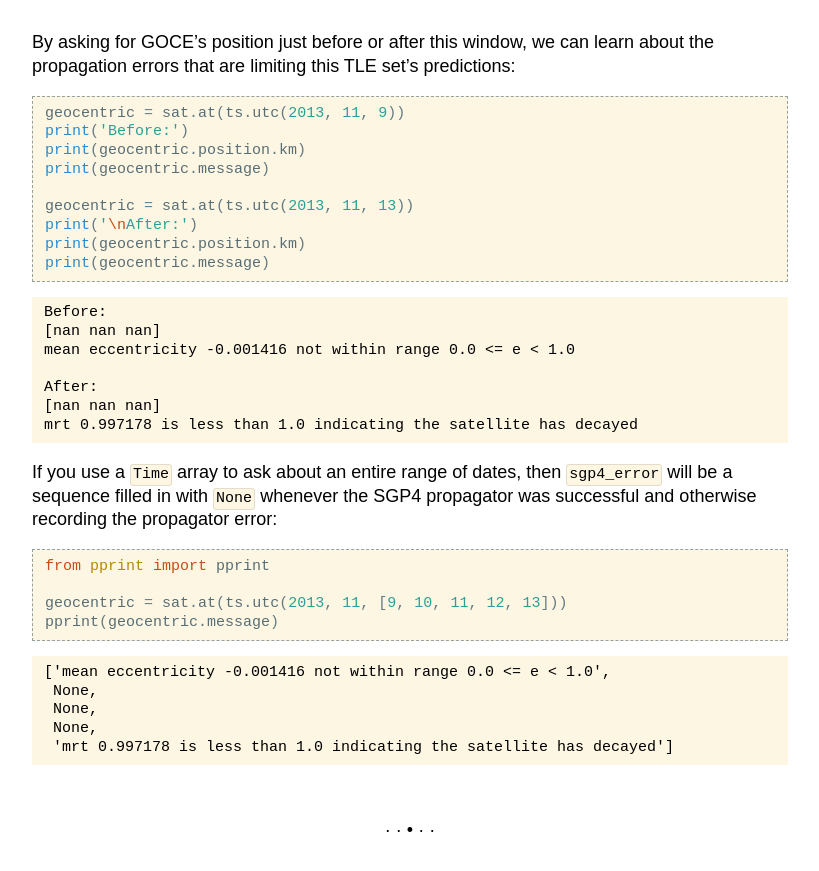
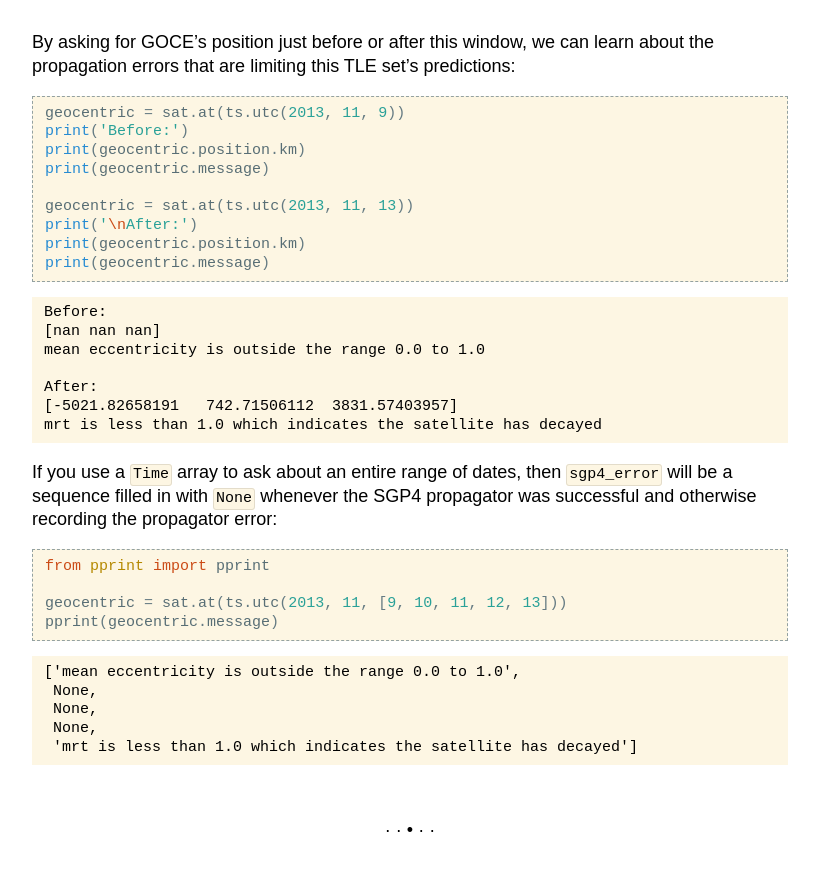
Before and after one commit to skyfielders/python-skyfield, a Sphinx documentation site: the page built from skyfield/documentation/earth-satellites.rst, in a window 1280 px wide and 900 px high, scrolled down 6396 px. Shown: the top 871 px of the window, without its empty margins (230-1049 px from the left). Built offline with Sphinx 7.4.7, drawn with Linux system fonts in a browser that asks for light colours; some web fonts are replaced; pages that are not in the unit, such as notebooks, are missing from menus; some of the changed text lies outside the part shown.

Commit message:
Get satellite doctests passing again

```diff
--- a/skyfield/documentation/earth-satellites.rst
+++ b/skyfield/documentation/earth-satellites.rst
@@ -441,11 +441,11 @@ that are limiting this TLE set’s predictions:
 
     Before:
     [nan nan nan]
-    mean eccentricity -0.001416 not within range 0.0 <= e < 1.0
+    mean eccentricity is outside the range 0.0 to 1.0
 
     After:
-    [nan nan nan]
-    mrt 0.997178 is less than 1.0 indicating the satellite has decayed
+    [-5021.82658191   742.71506112  3831.57403957]
+    mrt is less than 1.0 which indicates the satellite has decayed
 
 If you use a ``Time`` array to ask about an entire range of dates,
 then ``sgp4_error`` will be a sequence filled in with ``None``
@@ -461,8 +461,8 @@ and otherwise recording the propagator error:
 
 .. testoutput::
 
-    ['mean eccentricity -0.001416 not within range 0.0 <= e < 1.0',
+    ['mean eccentricity is outside the range 0.0 to 1.0',
      None,
      None,
      None,
-     'mrt 0.997178 is less than 1.0 indicating the satellite has decayed']
+     'mrt is less than 1.0 which indicates the satellite has decayed']
```
Also changed, not shown: other parts of skyfield/documentation/earth-satellites.rst (+3 -3 lines), 1 other file.
